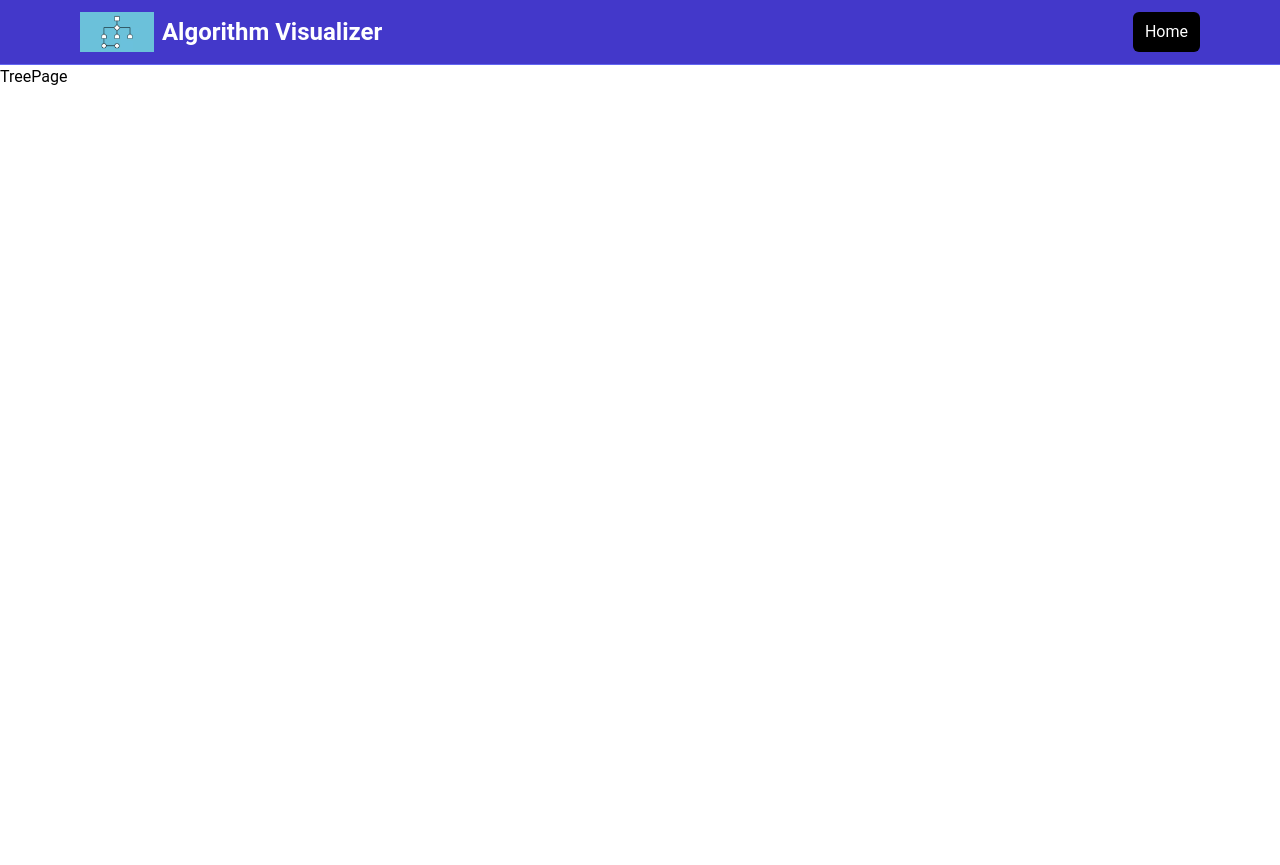
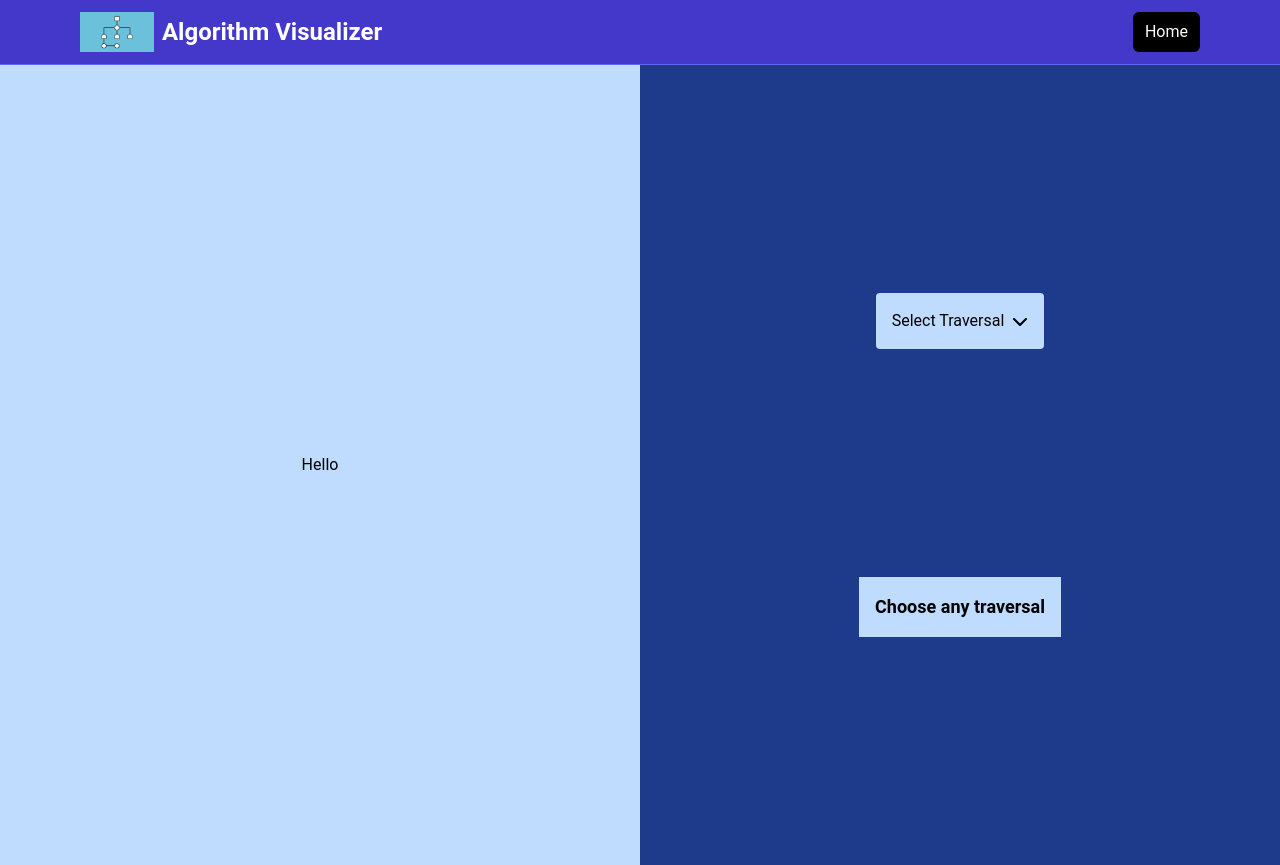
Before and after one commit to jyc119/algo-visualizer, a React app: page /Pages/TreePage in a window 1280 px wide. Before the commit the page ends 800 px from the top, so only its background shows below. Built offline with nearby package versions, Linux system fonts and the light colour scheme; the HTML template or start-up script is replaced by a standard one.

Commit message:
Added Tree dropdown

```diff
--- a/package.json
+++ b/package.json
@@ -11,6 +11,10 @@
   },
   "dependencies": {
     "@fortawesome/fontawesome-svg-core": "^6.6.0",
+    "@fortawesome/free-brands-svg-icons": "^6.6.0",
+    "@fortawesome/free-regular-svg-icons": "^6.6.0",
+    "@fortawesome/free-solid-svg-icons": "^6.6.0",
+    "@fortawesome/react-fontawesome": "^0.2.2",
     "classnames": "^2.5.1",
     "d3": "^7.9.0",
     "react": "^18.2.0",
--- a/src/App.jsx
+++ b/src/App.jsx
@@ -10,6 +10,7 @@ import BubbleSort from "./Pages/BubbleSort";
 import QuickSort from "./Pages/QuickSort";
 import MergeSortVisualizer from "./components/MergeSortVisualizer";
 import TreePage from "./Pages/TreePage";
+// import "./styles/App.css";
 
 const router = createBrowserRouter(
   createRoutesFromElements(
--- a/src/Pages/TreePage.jsx
+++ b/src/Pages/TreePage.jsx
@@ -1,7 +1,35 @@
 import React from "react";
+import TraversalInfo from "../algorithms/trees/TraversalInfo";
+import Dropdown from "../algorithms/trees/Dropdown";
+import "../styles/Tree.css";
+import { useState } from "react";
 
 const TreePage = () => {
-  return <div>TreePage</div>;
+  // Using useState hook to manage state in functional components
+  const [selectedTraversal, setSelectedTraversal] =
+    useState("Select Traversal");
+  const [traversalOrder, setTraversalOrder] = useState([]);
+  const [list, setList] = useState([]);
+  const [dropdownOptions, setDropdownOptions] = useState([
+    { id: 0, value: "Postorder", selected: false, key: "dropdownOptions" },
+    { id: 1, value: "Preorder", selected: false, key: "dropdownOptions" },
+    { id: 2, value: "Inorder", selected: false, key: "dropdownOptions" },
+    { id: 3, value: "Levelorder", selected: false, key: "dropdownOptions" },
+  ]);
+
+  return (
+    <div className="flex h-screen">
+      <div className="bg-blue-200 w-1/2 h-full flex items-center justify-center">
+        <p>Hello</p>
+      </div>
+      <div className="bg-blue-900 w-1/2 h-full flex flex-col items-center justify-evenly">
+        <Dropdown options="" title="Select Traversal" />
+        <div className="bg-blue-200 p-4">
+          <h2 className="text-lg font-bold">Choose any traversal</h2>
+        </div>
+      </div>
+    </div>
+  );
 };
 
 export default TreePage;
--- a/src/algorithms/trees/Dropdown.jsx
+++ b/src/algorithms/trees/Dropdown.jsx
@@ -1,87 +1,70 @@
-/* Utility component to render custom dropdown menu
-"react-fontawesome" package is used to provide icons
-*/
+import React, { useState, useEffect } from "react";
+import { FontAwesomeIcon } from "@fortawesome/react-fontawesome";
+import { faChevronDown, faChevronUp } from "@fortawesome/free-solid-svg-icons";
 
-import React from "react";
-import FontAwesome from "react-fontawesome";
+const Dropdown = ({ options, title }) => {
+  const [listOpen, setListOpen] = useState(false);
 
-import "../../styles/Dropdown.css";
-
-export default class Dropdown extends React.Component {
-  constructor(props) {
-    super(props);
-    this.state = {
-      listOpen: false
-    };
+  // Add or remove the event listener when the list is open or closed
+  useEffect(() => {
+    if (listOpen) {
+      window.addEventListener("click", closeDropdown);
+    } else {
+      window.removeEventListener("click", closeDropdown);
     }
 
-  componentDidUpdate() {
-    setTimeout(() => {
-      if (this.state.listOpen) {
-        window.addEventListener("click", this.closeDropdown);
-      } else {
-        window.removeEventListener("click", this.closeDropdown);
-      }
-    }, 0);
-  }
+    // Cleanup the event listener on unmount
+    return () => window.removeEventListener("click", closeDropdown);
+  }, [listOpen]);
 
-  componentWillUnmount() {
-    window.removeEventListener("click", this.closeDropdown);
-  }
-
-  /*closes the dropdown menu when clicked anywhere on the screen*/
-  closeDropdown = () => {
-    this.setState({
-      listOpen: false
-    });
+  // Function to close the dropdown
+  const closeDropdown = () => {
+    setListOpen(false);
   };
 
-  /*toggles the dropdown between open/close when clicked on its header*/
-  toggleList() {
-    this.setState(prevState => ({
-      listOpen: !prevState.listOpen
-    }));
-  }
+  // Function to toggle the dropdown open or closed
+  const toggleList = (e) => {
+    e.stopPropagation(); // Prevents event propagation to avoid unwanted closing
+    setListOpen((prevListOpen) => !prevListOpen);
+  };
 
-  selectItem(selectedOption, id, stateKey) {
-    this.setState({ listOpen: false });
-    this.props.handleTraversalChange(selectedOption, id, stateKey);
-  }
+  // Function to handle item selection
+  const selectItem = (selectedOption, id, stateKey) => {
+    setListOpen(false);
+    // handle item selection logic here
+  };
 
-  render() {
-    const { options, title } = this.props;
-    const { listOpen } = this.state;
   return (
-      <div className="dropdown-wrapper">
-        <div className="dropdown-header" onClick={() => this.toggleList()}>
-          <div className="dropdown-header-title">
+    <div className="bg-blue-200 rounded p-4">
+      <div className="dropdown-header" onClick={toggleList}>
+        <div className="dropdown-header-title flex items-center">
+          <span>
             {title === "Select Traversal" ? `${title}` : `${title} Traversal`}
-          </div>
-          <div>
-            {listOpen ? (
-              <FontAwesome name="angle-up" />
-            ) : (
-              <FontAwesome name="angle-down" />
-            )}
+          </span>
+          <FontAwesomeIcon
+            icon={listOpen ? faChevronUp : faChevronDown}
+            className="ml-2"
+          />
         </div>
       </div>
+
       {listOpen && (
-          <ul className="dropdown-list" onClick={e => e.stopPropagation()}>
-            {options.map(option => (
+        <ul className="dropdown-list" onClick={(e) => e.stopPropagation()}>
+          {options.map((option) => (
             <li
               className="dropdown-list-item"
               key={option.value}
-                onClick={() =>
-                  this.selectItem(option.value, option.id, option.key)
-                }
+              onClick={() => selectItem(option.value, option.id, option.key)}
             >
               <span>{option.value} Traversal</span>
-                <span>{option.selected && <FontAwesome name="check" />}</span>
+              {/* Optionally, you can display a check icon here for selected items */}
+              {/* <span>{option.selected && <FontAwesome name="check" />}</span> */}
             </li>
           ))}
         </ul>
       )}
     </div>
   );
-  }
-}
+};
+
+export default Dropdown;
--- a/src/components/ExpandableSection.jsx
+++ b/src/components/ExpandableSection.jsx
@@ -1,9 +1,10 @@
 import React, { useState } from "react";
-import { Link } from "react-router-dom";
+import { Link, useNavigate } from "react-router-dom";
 import classNames from "classnames";
 
 const ExpandableSection = ({ title, items, page }) => {
   const [isOpen, setIsOpen] = useState(false);
+  const navigate = useNavigate();
 
   const toggleOpen = () => {
     setIsOpen(!isOpen);
@@ -12,7 +13,7 @@ const ExpandableSection = ({ title, items, page }) => {
     if (page && !isOpen) {
       console.log("here");
       console.log(page);
-      <Link to={page}></Link>;
+      navigate(page);
     }
   };
 
--- /dev/null
+++ b/src/styles/App.css
@@ -0,0 +1,7 @@
+/* In App.css or index.css */
+html, body, #root {
+    height: 100%;
+    margin: 0;
+    padding: 0;
+    width: 100%;
+  }
--- /dev/null
+++ b/src/styles/Tree.css
@@ -0,0 +1,33 @@
+.app {
+    display: flex;
+    justify-content: center;
+    align-items: center;
+    height: 100%;
+    width: 100%;
+  }
+
+.left-container
+.right-container {
+    display: flex;
+    flex-direction: column;
+    align-items: center;
+    height: 100%;
+    width: 50%;
+}
+
+.left-container{
+    background-color: #dbe2ef;
+}
+
+.right-container {
+    justify-content: center;
+    background-color: #112d4e;
+  }
+
+.traversal-info {
+    display: flex;
+    align-items: center;
+    justify-content: center;
+    height: 60%;
+    width: 100%;
+  }
```
Also changed, not shown: 1 other file (tests, documents, lock files or other folders). Lines whose indentation alone changed are shown as unchanged.
